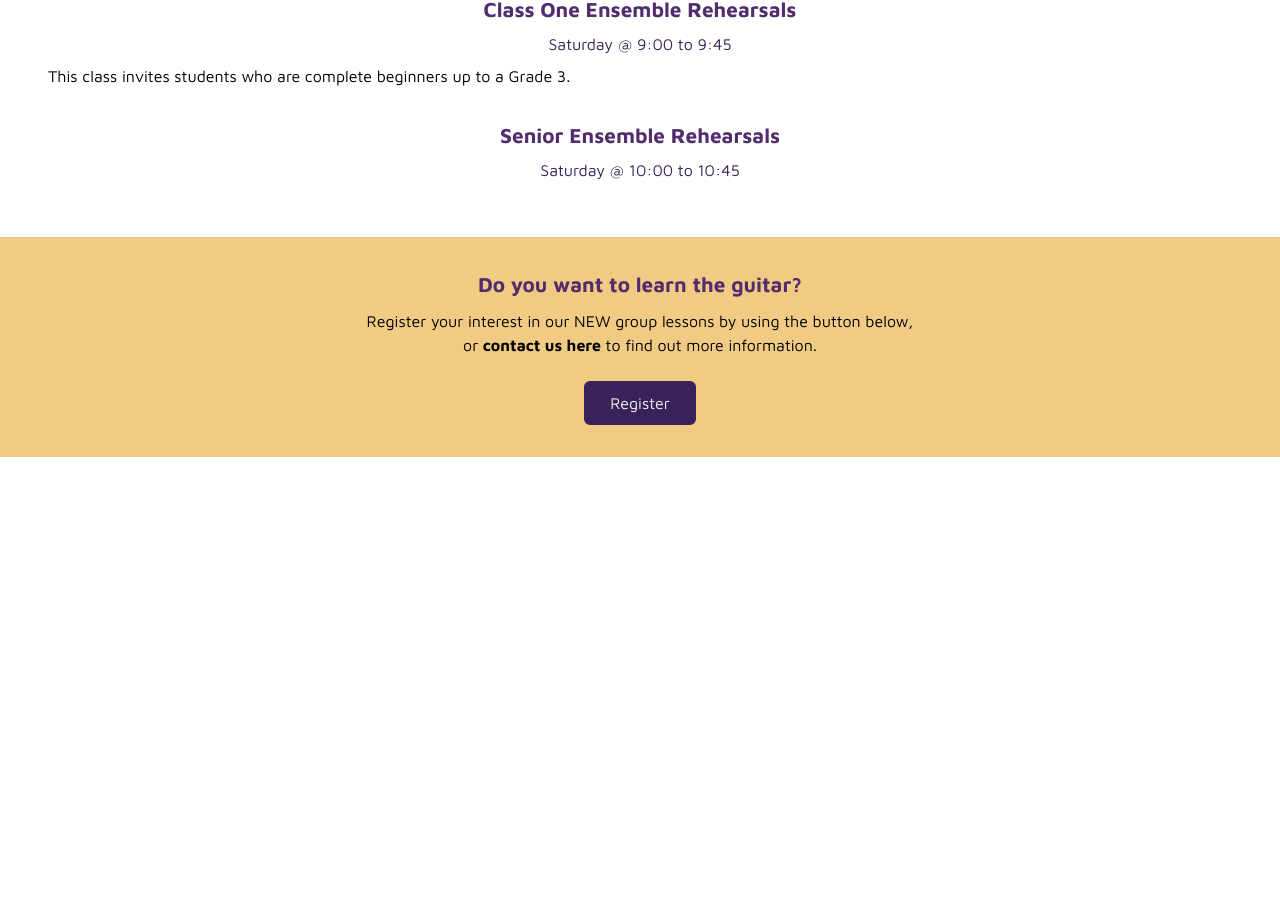
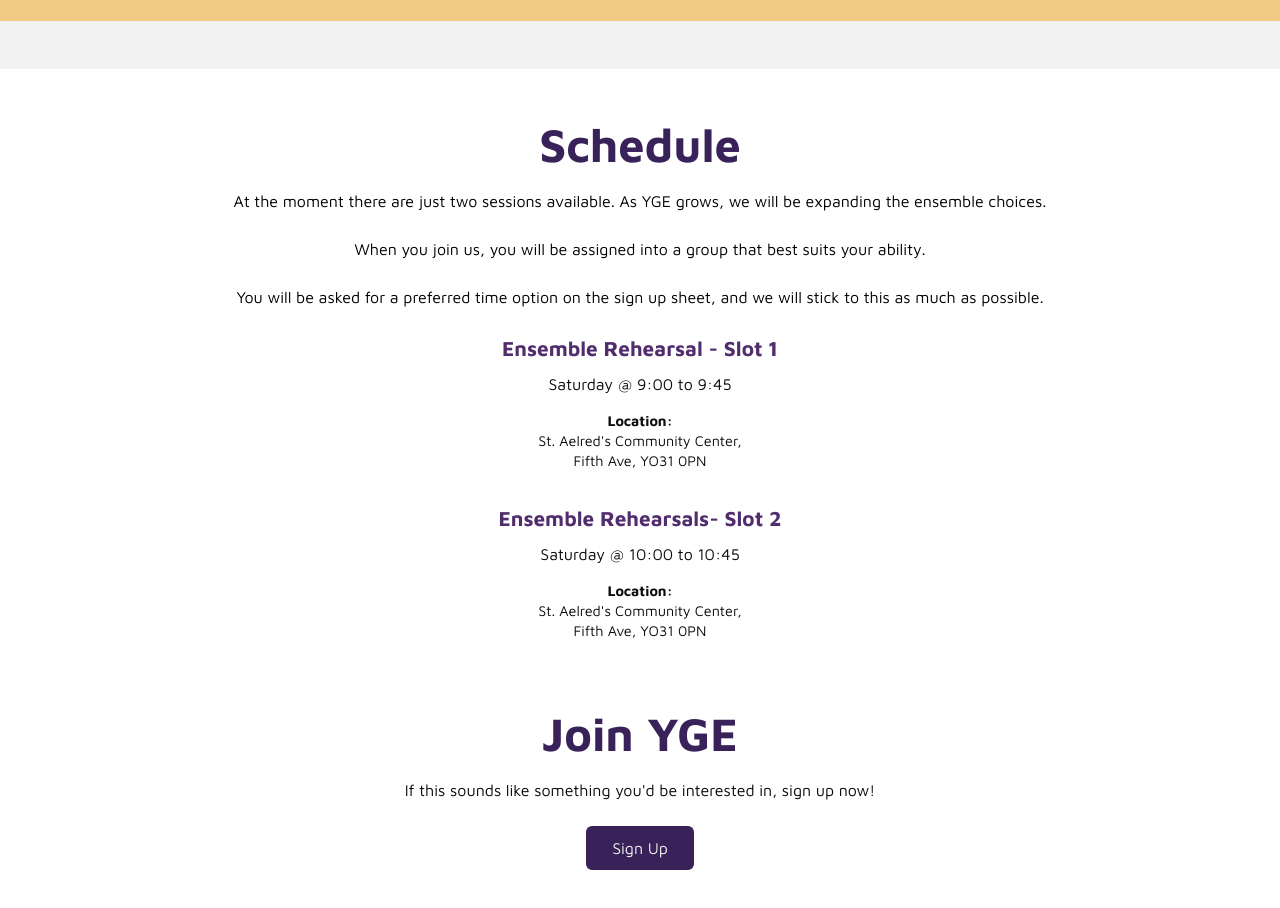
Before and after one commit to hannahf86/yge, a React (Vite) app: page / in a window 1280 px wide. Shown: the part 1120-2028 px from the top of the page. Before the commit the page ends 1625 px from the top, so only its background shows below. Built offline with nearby package versions, Linux system fonts and the light colour scheme.

Commit message:
schedule section complete

```diff
--- a/src/Pages/Landing.jsx
+++ b/src/Pages/Landing.jsx
@@ -18,10 +18,10 @@ const Landing = () => {
     sectionTitle: "text-center font-bold text-button text-2xl",
     scheduleGrid: "grid grid-cols-auto gap-8 mt-6",
     scheduleTitle: "text-purple font-bold text-md text-center mb-2",
-    time: "text-center text-button mb-2 text-sm",
+    time: "text-center text-black mb-2 text-sm",
 
     calltoAction:
-      "p-8 bg-accent/60 flex flex-col justify-center items-center mb-12",
+      "p-8 bg-accent/60 flex flex-col justify-center items-center my-12",
     callToActionText: "text-center",
     link: "font-bold hover:text-button hover:underline",
     button:
@@ -30,6 +30,7 @@ const Landing = () => {
 
   return (
     <div id="landing" className="bg-white">
+      {/* HERO IMAGE */}
       <div className={styles.banner}>
         <img
           src={banner}
@@ -53,53 +54,76 @@ const Landing = () => {
         </h2>
       </div>
 
+      {/* CALL TO ACTION -  GUITAR LESSONS */}
+      <div className={styles.calltoAction}>
+        <h2 className={styles.scheduleTitle}>DO YOU WANT TO LEARN GUITAR?</h2>
+        <p className={styles.callToActionText}>
+          Register your interest in our beginner&apos;s group lessons for
+          children, teens and adults by using the button below.
+        </p>
+
+        <Link to="Register">
+          <button className={styles.button}>Register</button>
+        </Link>
+      </div>
+
       {/* SCHEDULE */}
       <div className={styles.scheduleContainer}>
         <h2 id="schedule" className={styles.sectionTitle}>
           Schedule
         </h2>
         <p className="text-center mt-4">
-          All classes are subject to availability and will work on a first come,
-          first serve basis.
+          At the moment there are just two sessions available. As YGE grows, we
+          will be expanding the ensemble choices.
+          <br />
+          <br />
+          When you join us, you will be assigned into a group that best suits
+          your ability.
+          <br />
+          <br />
+          You will be asked for a preferred time option on the sign up sheet,
+          and we will stick to this as much as possible.
         </p>
 
         <div className={styles.scheduleGrid}>
           <div>
             <h2 className={styles.scheduleTitle}>
-              Class One Ensemble Rehearsals
+              Ensemble Rehearsal - Slot 1
             </h2>
             <h3 className={styles.time}>Saturday @ 9:00 to 9:45</h3>
-            <p>
-              This class invites students who are complete beginners up to a
-              Grade 3.
+            <p className="text-center text-black text-xs mt-4">
+              <strong>Location:</strong>
+              <br />
+              St. Aelred&apos;s Community Center, <br />
+              Fifth Ave, YO31 0PN
             </p>
           </div>
 
           <div>
-            <h2 className={styles.scheduleTitle}>Senior Ensemble Rehearsals</h2>
+            <h2 className={styles.scheduleTitle}>
+              Ensemble Rehearsals- Slot 2
+            </h2>
             <h3 className={styles.time}>Saturday @ 10:00 to 10:45</h3>
+            <p className="text-center text-black text-xs mt-4">
+              <strong>Location:</strong>
+              <br />
+              St. Aelred&apos;s Community Center, <br />
+              Fifth Ave, YO31 0PN
+            </p>
           </div>
         </div>
-      </div>
 
-      {/* CALL TO ACTION */}
-      <div className={styles.calltoAction}>
-        <h2 className={styles.scheduleTitle}>
-          Do you want to learn the guitar?
-        </h2>
-        <p className={styles.callToActionText}>
-          Register your interest in our NEW group lessons by using the button
-          below, <br />
-          or{" "}
-          <a href="/#contact" className={styles.link}>
-            contact us here
-          </a>{" "}
-          to find out more information.
-        </p>
-
-        <Link>
-          <button className={styles.button}>Register</button>
-        </Link>
+        {/* CALL TO ACTION - SIGN UP */}
+        <div className="mt-16 flex flex-col justify-center mx-12">
+          <h2 className={styles.sectionTitle}>Join YGE</h2>
+          <p className="text-center text-black mt-4">
+            If this sounds like something you&apos;d be interested in, sign up
+            now!
+          </p>
+          <a href="/#sign-up" className="flex justify-center">
+            <button className={styles.button}>Sign Up</button>
+          </a>
+        </div>
       </div>
     </div>
   );
--- /dev/null
+++ b/src/Pages/Register.jsx
@@ -0,0 +1,5 @@
+const Register = () => {
+  return <div>Register</div>;
+};
+
+export default Register;
```
